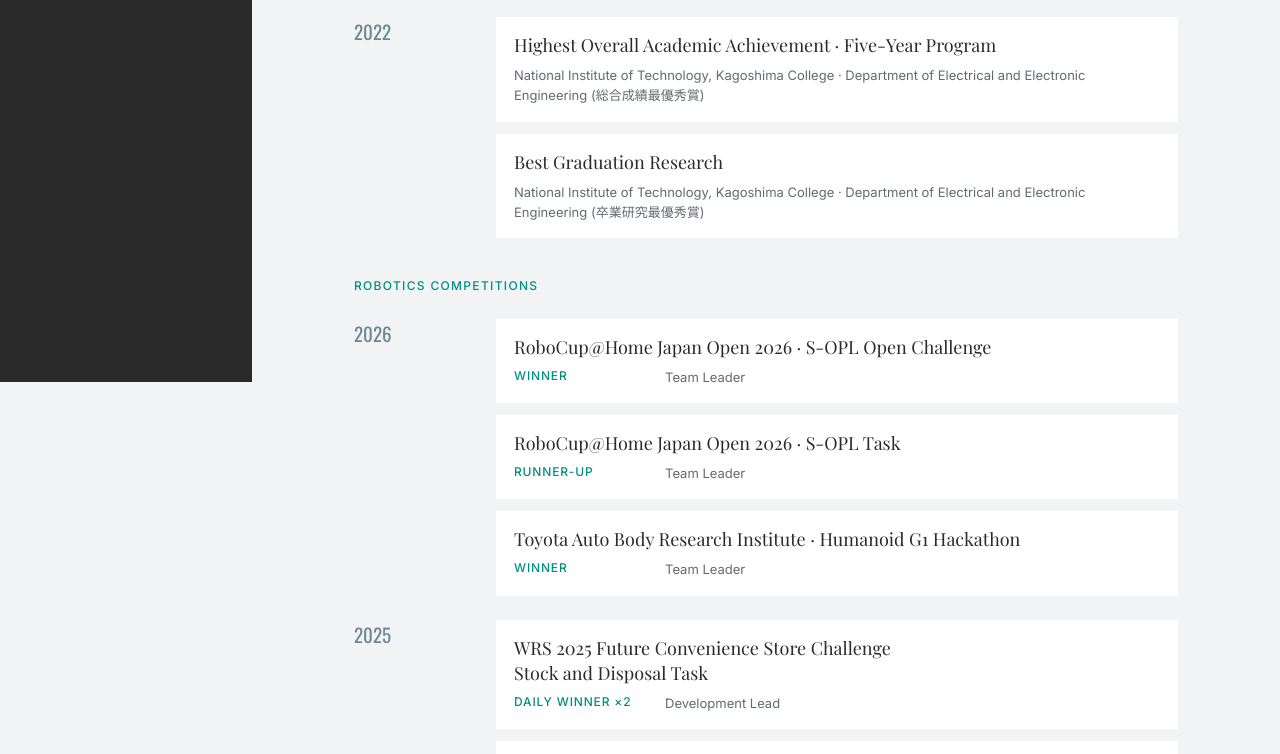
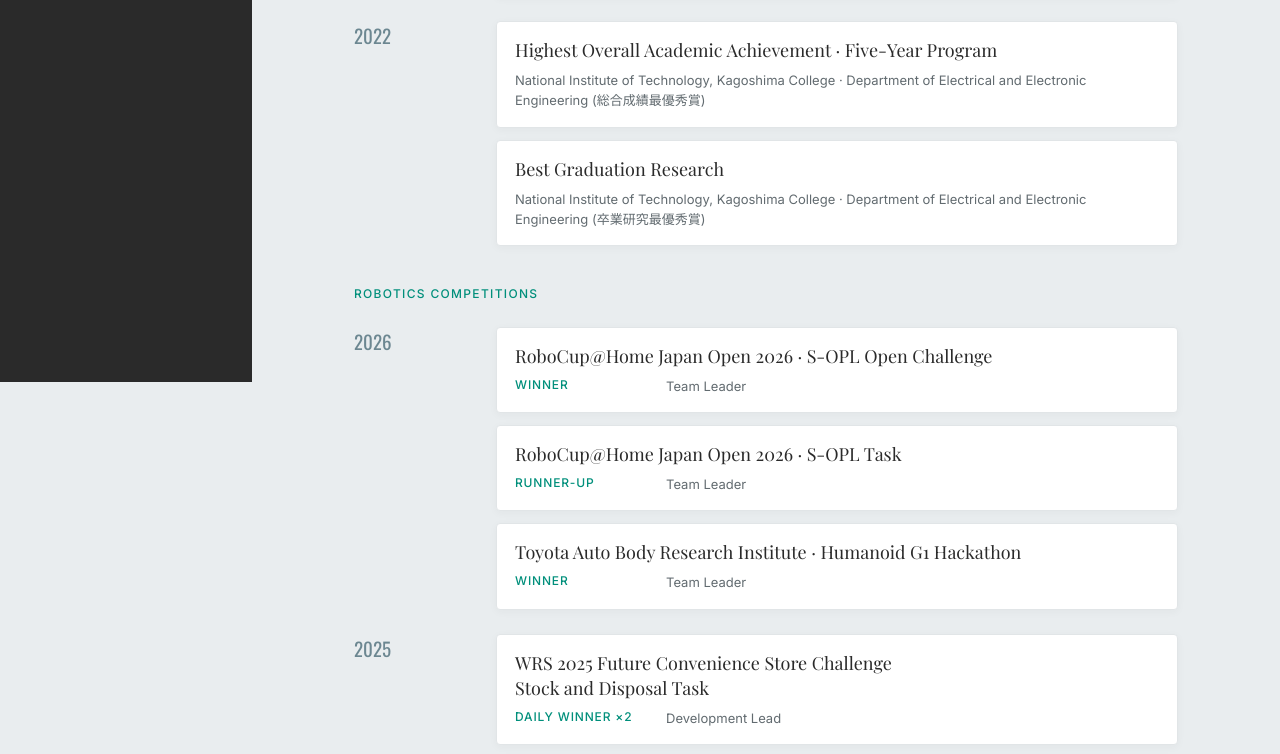
Before and after one commit to arimuraKoshun/arimuraKoshun.github.io, a plain HTML site: page awards.html in a window 1280 px wide. Shown: the part 418-1172 px from the top of the page. Drawn offline with nearby package versions, Linux system fonts and the light colour scheme.

Commit message:
Strengthen white card contrast

```diff
--- a/awards.html
+++ b/awards.html
@@ -11,7 +11,7 @@
     <link rel="preconnect" href="https://fonts.googleapis.com">
     <link rel="preconnect" href="https://fonts.gstatic.com" crossorigin>
     <link href="https://fonts.googleapis.com/css2?family=Inter:wght@400;500;600&family=Noto+Sans+JP:wght@400;500;600&family=Oswald:wght@400;500&family=Playfair+Display:wght@400;500&display=swap" rel="stylesheet">
-    <link rel="stylesheet" href="styles.css?v=7">
+    <link rel="stylesheet" href="styles.css?v=8">
     <script src="main.js" defer></script>
 </head>
 <body data-page="awards">
--- a/styles.css
+++ b/styles.css
@@ -1,6 +1,6 @@
 :root {
     color-scheme: light;
-    --background: #f1f3f4;
+    --background: #e9edef;
     --ink: #2a2a2a;
     --soft: #626b70;
     --line: #d7dde0;
@@ -125,7 +125,7 @@ h1, h2, h3, p, figure, ol, ul, dl, dd { margin: 0; }
 .year-group { display: grid; grid-template-columns: 142px minmax(0, 1fr); gap: 0; padding: 20px 0; }
 .year-group .year { font-size: 19px; }
 .citation-list { list-style: none; padding: 0; }
-.citation-list li { padding: 16px 18px; background: #fff; font-family: var(--serif); font-size: 15.5px; line-height: 1.65; overflow-wrap: break-word; }
+.citation-list li { padding: 16px 18px; border: 1px solid #e1e5e7; border-radius: 4px; background: #fff; box-shadow: 0 2px 8px rgb(42 42 42 / 4%); font-family: var(--serif); font-size: 15.5px; line-height: 1.65; overflow-wrap: break-word; }
 .citation-list li[lang="ja"] { font-family: 'Noto Sans JP', sans-serif; font-size: 15px; line-height: 1.75; }
 .citation-list li + li { margin-top: 12px; }
 .citation-list .author-name { font-weight: 700; text-decoration: underline; text-decoration-thickness: 1px; text-underline-offset: 3px; }
@@ -136,7 +136,7 @@ h1, h2, h3, p, figure, ol, ul, dl, dd { margin: 0; }
 .awards-section .section-eyebrow { margin: 0 0 13px; }
 .award-year-group { display: grid; grid-template-columns: 142px minmax(0, 1fr); padding: 12px 0; }
 .award-year-group .year { font-size: 19px; }
-.award-entry { padding: 16px 18px; background: #fff; }
+.award-entry { padding: 16px 18px; border: 1px solid #e1e5e7; border-radius: 4px; background: #fff; box-shadow: 0 2px 8px rgb(42 42 42 / 4%); }
 .award-entry + .award-entry { margin-top: 12px; }
 .award-entry h3 { font-family: var(--serif); font-size: 18px; font-weight: 400; line-height: 1.4; }
 .award-description { margin-top: 7px; color: var(--soft); font-size: 13px; }
```
Also changed, not shown: index.html (+1 -1 lines), publications.html (+1 -1 lines).
